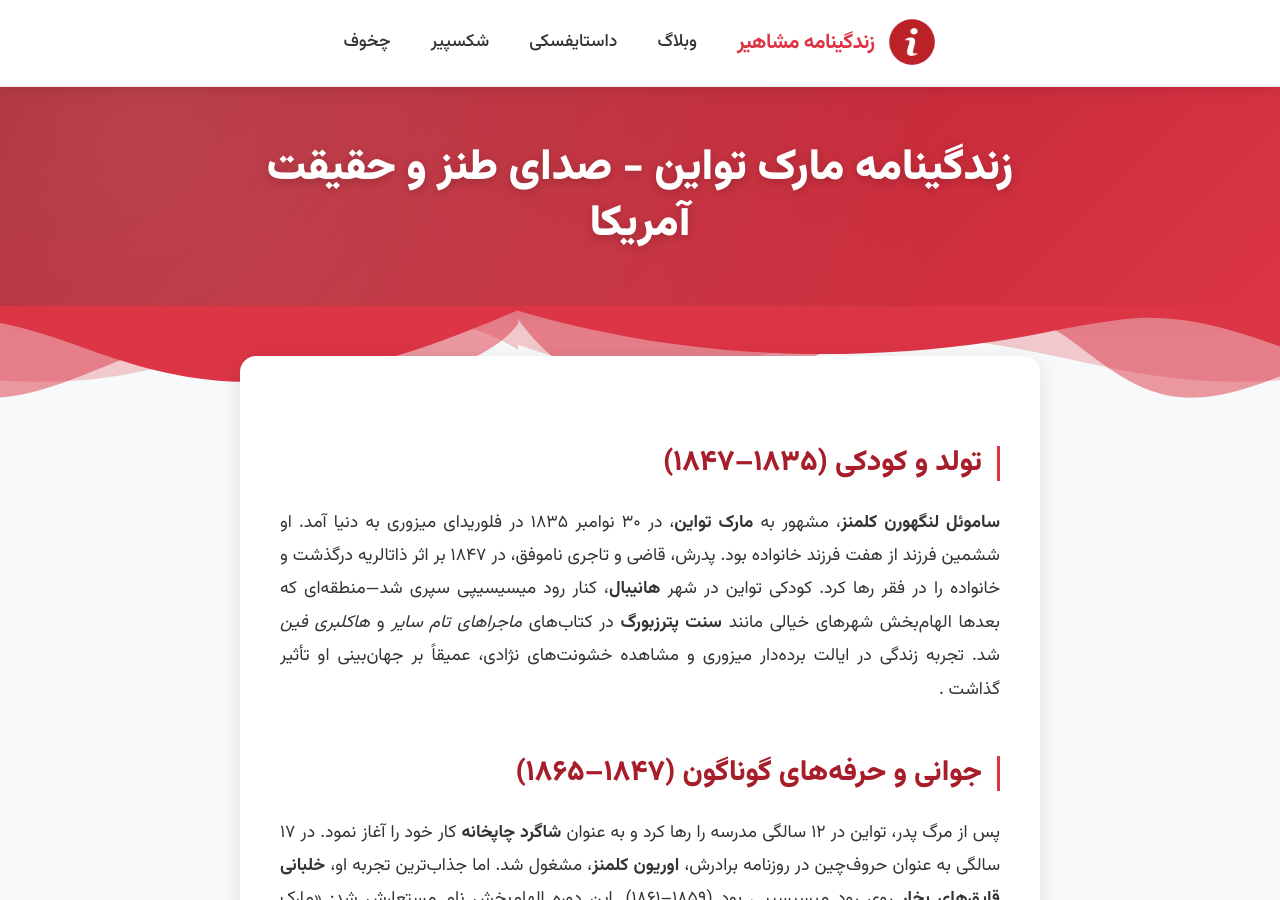
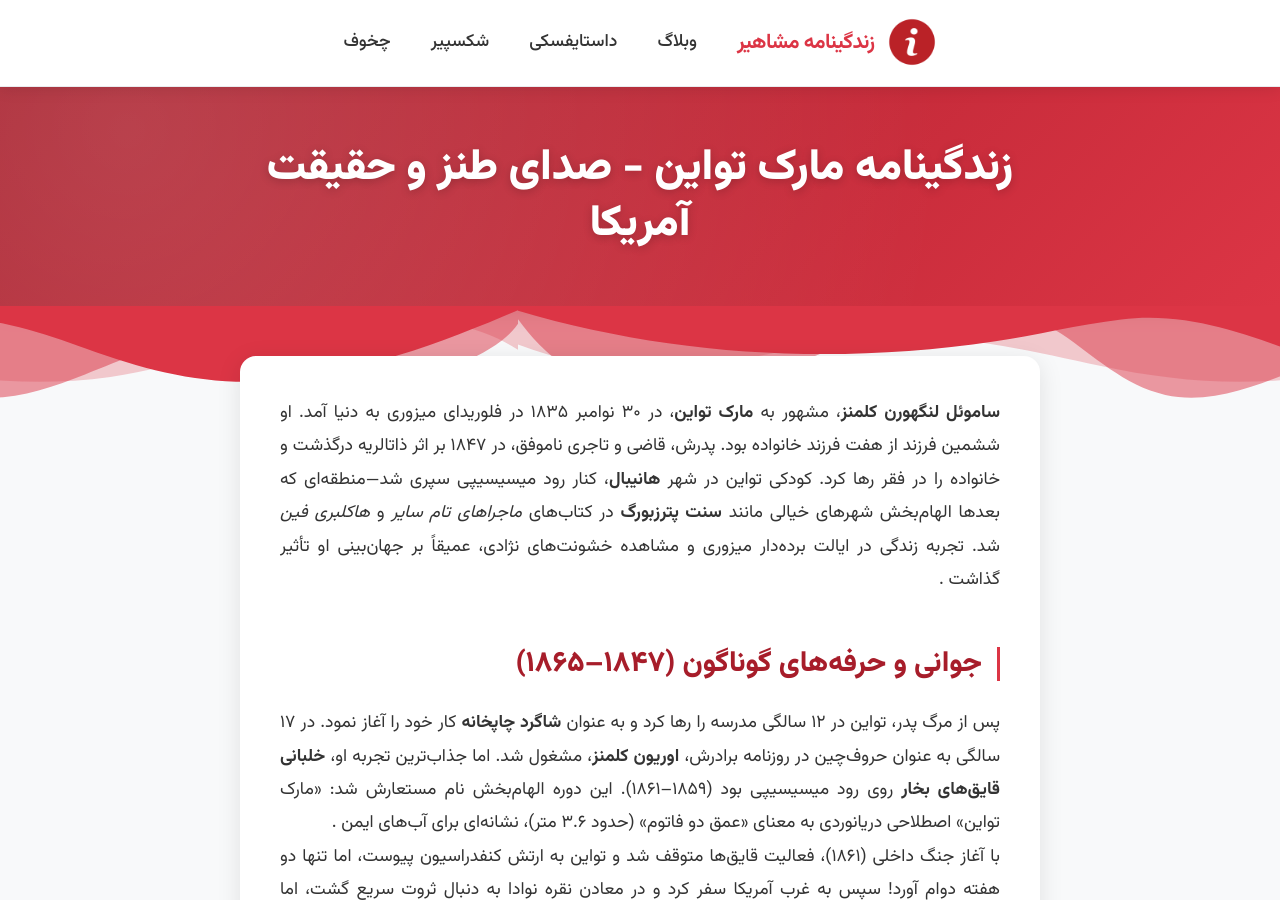
Before and after one commit to darkblog/darkblog.github.io, a Jekyll site: the page built from _posts/2025-7-21-105.md, in a window 1280 px wide and 900 px high. Built offline with Jekyll 4.4.1, drawn with Linux system fonts in a browser that asks for light colours.

Commit message:
Update 2025-7-21-105.md

```diff
--- a/_posts/2025-7-21-105.md
+++ b/_posts/2025-7-21-105.md
@@ -3,7 +3,6 @@ layout: post
 title: زندگینامه مارک تواین - صدای طنز و حقیقت آمریکا
 ---
 
-## تولد و کودکی (۱۸۳۵–۱۸۴۷)
 **ساموئل لنگهورن کلمنز**، مشهور به **مارک تواین**، در ۳۰ نوامبر ۱۸۳۵ در فلوریدای میزوری به دنیا آمد. او ششمین فرزند از هفت فرزند خانواده بود. پدرش، قاضی و تاجری ناموفق، در ۱۸۴۷ بر اثر ذاتالریه درگذشت و خانواده را در فقر رها کرد. کودکی تواین در شهر **هانیبال**، کنار رود میسیسیپی سپری شد—منطقه‌ای که بعدها الهام‌بخش شهرهای خیالی مانند **سنت پترزبورگ** در کتاب‌های *ماجراهای تام سایر* و *هاکلبری فین* شد. تجربه زندگی در ایالت برده‌دار میزوری و مشاهده خشونت‌های نژادی، عمیقاً بر جهان‌بینی او تأثیر گذاشت .
 
 ## جوانی و حرفه‌های گوناگون (۱۸۴۷–۱۸۶۵)
```
